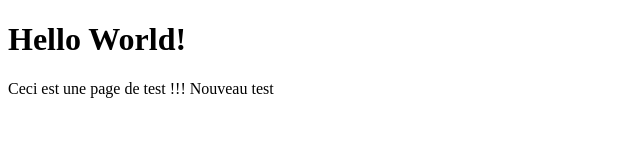
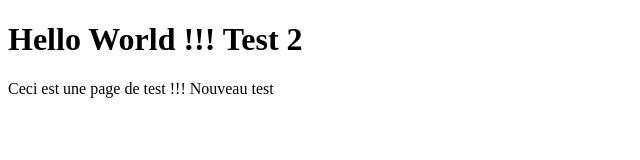
Before and after one commit to Denis-lab-911/hello-web, a website: page index.html in a window 1280 px wide. Shown: the whole page, without its empty margins (0-640 px from the left). Drawn offline with Linux system fonts and the light colour scheme.

Commit message:
Update index.html

```diff
--- a/index.html
+++ b/index.html
@@ -5,7 +5,7 @@
     <title>Hello World</title>
   </head>
   <body>
-    <h1>Hello World!</h1>
+    <h1>Hello World !!! Test 2</h1>
     Ceci est une page de test !!! Nouveau test
   </body>
 </html>
```
